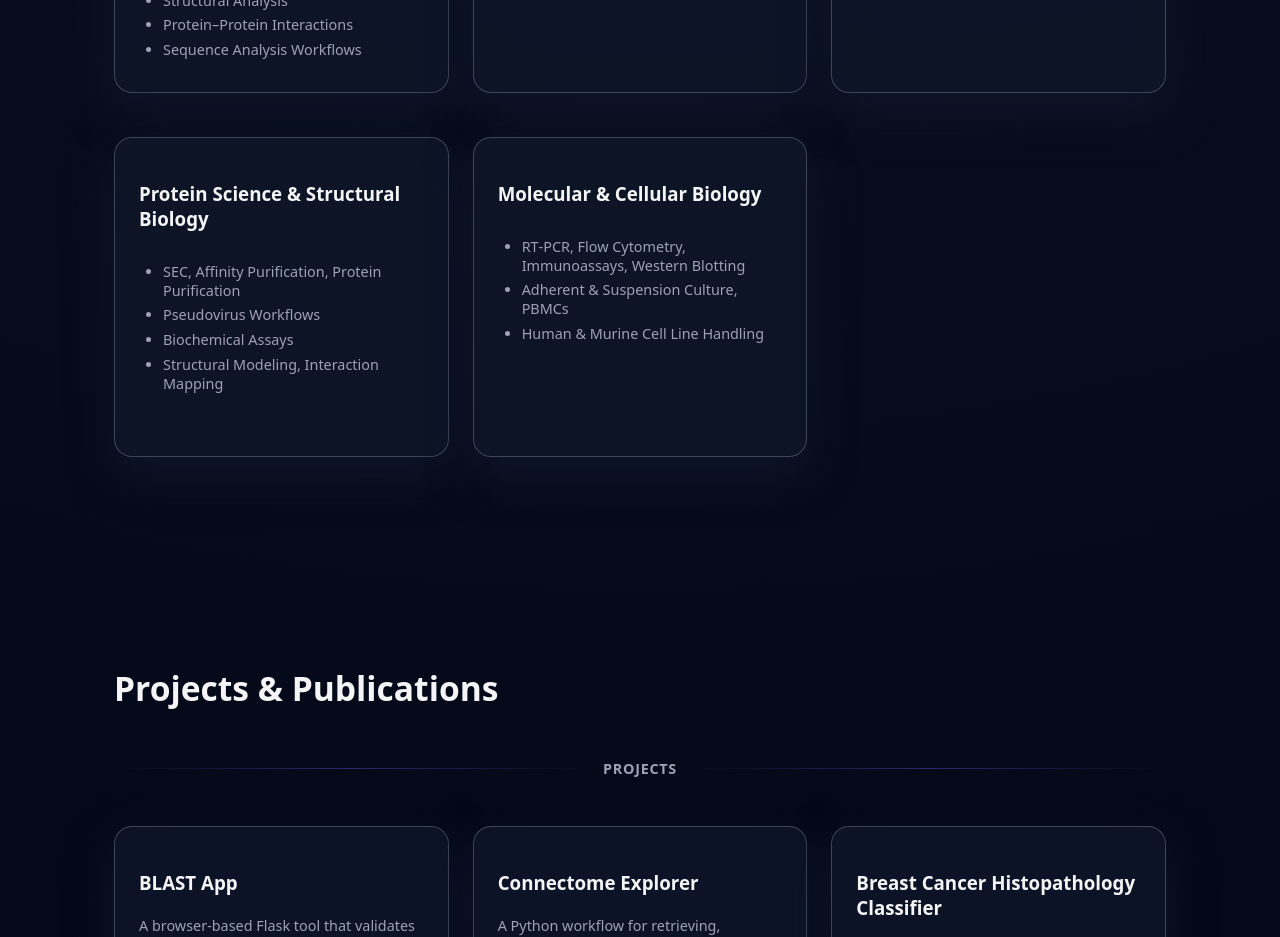
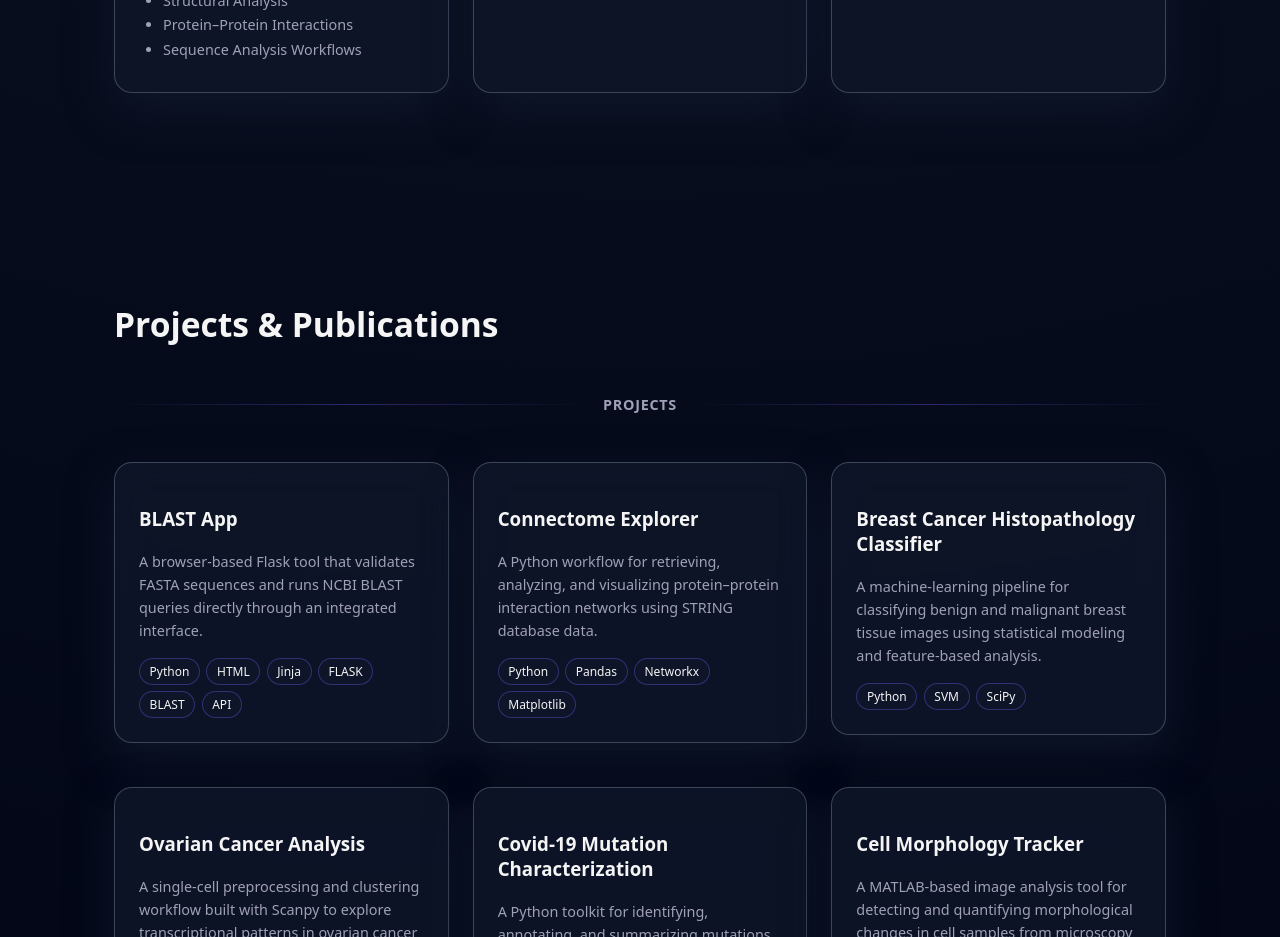
Before and after one commit to albertjseo/personal-portfolio, a React (Create React App) app: page / in a window 1280 px wide. Shown: the part 1760-2697 px from the top of the page. Built offline with nearby package versions, Linux system fonts and the light colour scheme.

Commit message:
Updating Skills.jsx

```diff
--- a/src/components/Skills.jsx
+++ b/src/components/Skills.jsx
@@ -38,7 +38,7 @@ export default function Skills() {
           </div>
 
           {/* Wet Lab & Structural Biology */}
-          <div className="glass-card fade-up">
+          {/* <div className="glass-card fade-up">
             <h3>Protein Science & Structural Biology</h3>
             <ul className="skills-list">
               <li>SEC, Affinity Purification, Protein Purification</li>
@@ -55,7 +55,7 @@ export default function Skills() {
               <li>Adherent & Suspension Culture, PBMCs</li>
               <li>Human & Murine Cell Line Handling</li>
             </ul>
-          </div>
+          </div> */}
 
       </div>
     </section>
```
